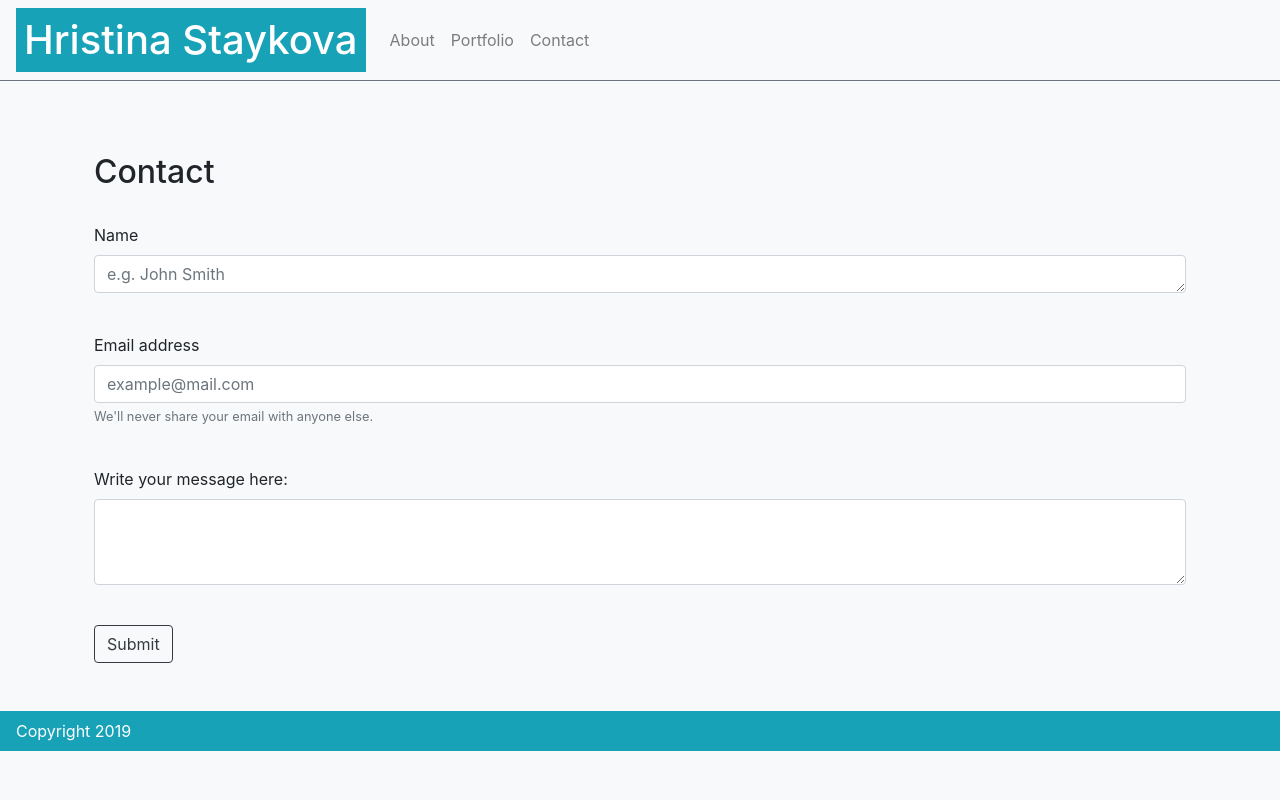
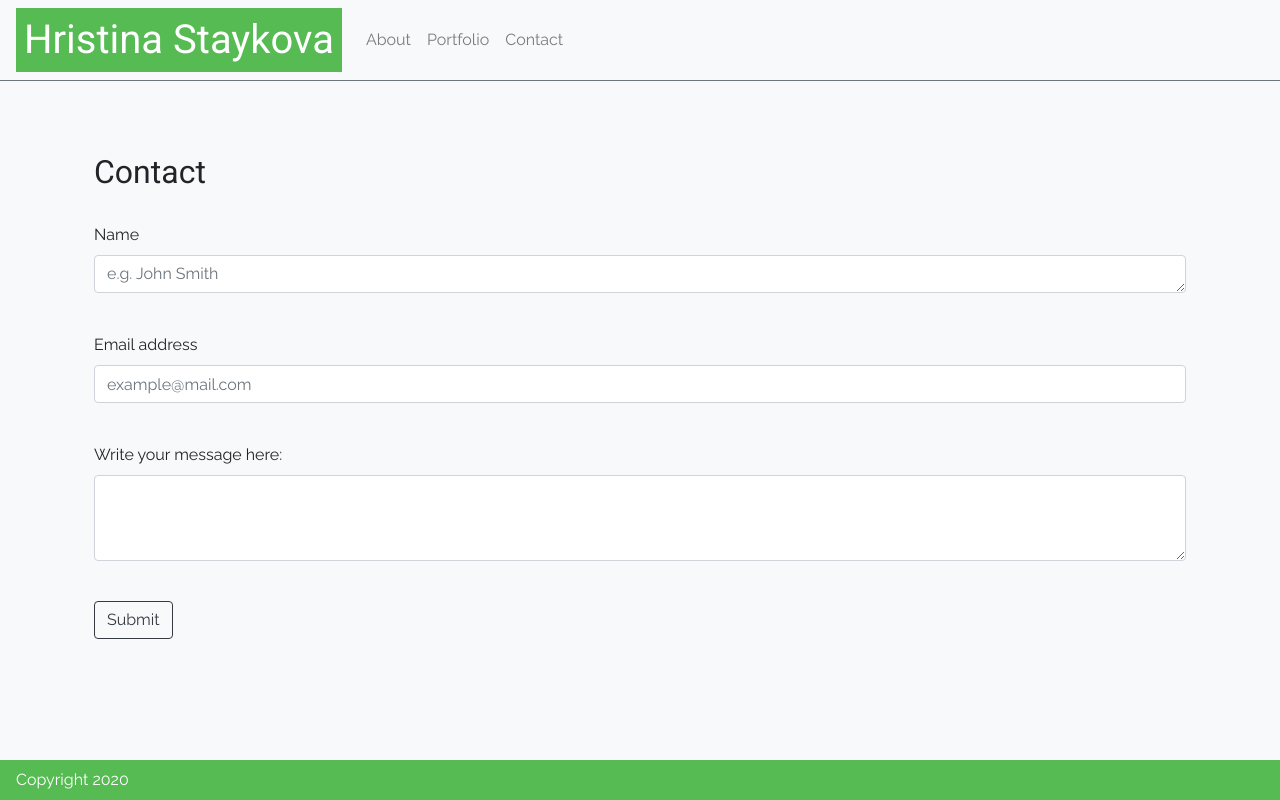
Before and after one commit to hristina-staykova/hristina-staykova.github.io, a plain HTML site: page contact.html in a window 1280 px wide. Drawn offline with nearby package versions, Linux system fonts and the light colour scheme.

Commit message:
green colour added

```diff
--- a/assets/stylesheets/styles.css
+++ b/assets/stylesheets/styles.css
@@ -2,8 +2,9 @@ body {
   font-family: "Raleway", sans-serif;
 }
 
-a:link {
+a {
   text-decoration-line: none;
+  color: #53bb84;
 }
 a.btn {
   font-size: small;
@@ -18,6 +19,11 @@ h6 {
   font-family: "Roboto", sans-serif;
 }
 
+h1,
+footer {
+  background-color: #56bb53;
+}
+
 @media screen and (max-width: 991px) {
   .profilepic {
     width: 50%;
--- a/contact.html
+++ b/contact.html
@@ -10,6 +10,11 @@
       integrity="sha384-ggOyR0iXCbMQv3Xipma34MD+dH/1fQ784/j6cY/iJTQUOhcWr7x9JvoRxT2MZw1T"
       crossorigin="anonymous"
     />
+    <link
+      href="https://fonts.googleapis.com/css?family=Raleway|Roboto&display=swap"
+      rel="stylesheet"
+    />
+    <link rel="stylesheet" href="./assets/stylesheets/styles.css" />
     <title>Contact</title>
   </head>
 
@@ -18,7 +23,7 @@
       <nav
         class="navbar navbar-expand-lg navbar-light bg-light border-bottom border-secondary"
       >
-        <h1 class="bg-info text-white p-sm-2 m-0">Hristina Staykova</h1>
+        <h1 class="text-white p-sm-2 m-0">Hristina Staykova</h1>
         <div class="navbar">
           <ul class="navbar-nav">
             <a class="nav-link" href="index.html">About</a>
@@ -36,7 +41,7 @@
         </div>
       </div>
 
-      <form action="action_page.php">
+      <form>
         <div class="row  pb-sm-4">
           <div class="col">
             <div class="form-group">
@@ -57,13 +62,8 @@
               <input
                 type="email"
                 class="form-control"
-                id="exampleInputEmail1"
-                aria-describedby="emailHelp"
                 placeholder="example@mail.com"
               />
-              <small id="emailHelp" class="form-text text-muted"
-                >We'll never share your email with anyone else.</small
-              >
             </div>
           </div>
         </div>
@@ -74,11 +74,7 @@
               <label for="exampleFormControlTextarea1"
                 >Write your message here:</label
               >
-              <textarea
-                class="form-control"
-                id="exampleFormControlTextarea1"
-                rows="3"
-              ></textarea>
+              <textarea class="form-control" rows="3"></textarea>
             </div>
           </div>
         </div>
@@ -91,10 +87,8 @@
       </form>
     </section>
 
-    <footer>
-      <nav class="navbar sticky-bottom navbar-light bg-info text-white">
-        Copyright 2019
-      </nav>
+    <footer class="navbar fixed-bottom text-white">
+      Copyright 2020
     </footer>
   </body>
 </html>
```
Also changed, not shown: index.html (+2 -2 lines), portfolio.html (+3 -3 lines).
